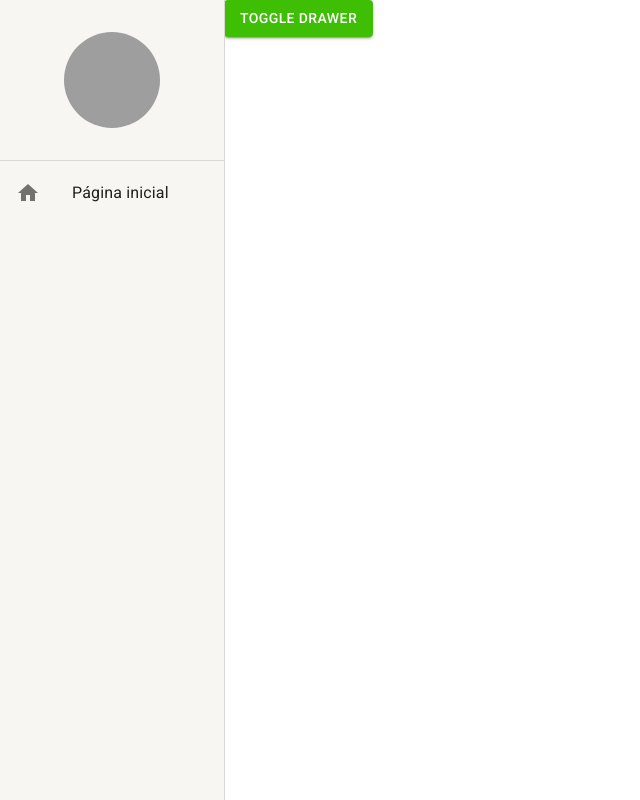
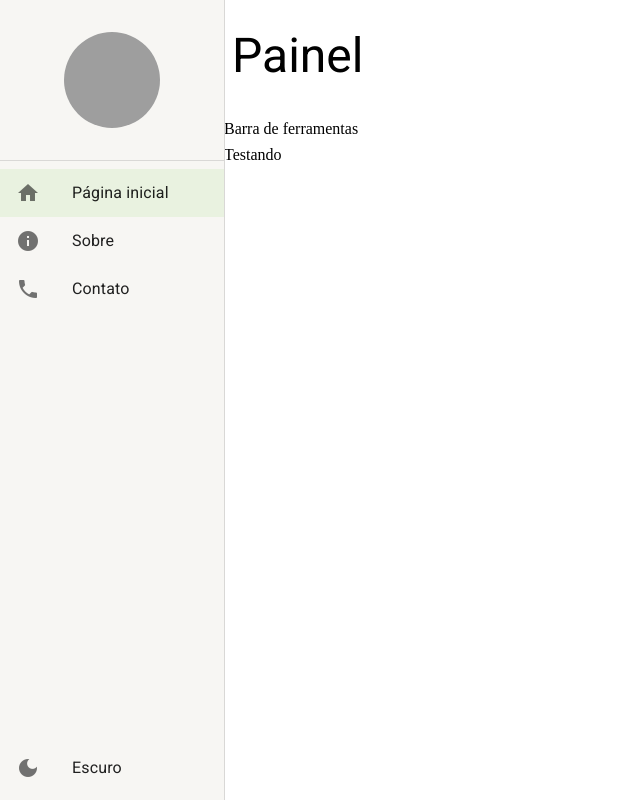
Before and after one commit to edusurf10/new-front-end, a React (Create React App) app: page /home in a window 1280 px wide. Before the commit this address led to /pagina-inicial. Shown: the whole page, without its empty margins (0-640 px from the left). Built offline with nearby package versions, Linux system fonts and the light colour scheme; grey boxes are pictures that could not be loaded.

Commit message:
feat: :sparkles: added toggle theme

```diff
--- /dev/null
+++ b/src/pages/dashboard/Dashboard.tsx
@@ -0,0 +1,11 @@
+import { LayoutDefaultOfPage } from '../../shared/layouts'
+
+
+export const Dashboard = () => {
+
+  return (
+    <LayoutDefaultOfPage titles='Painel' toolBar={<>Barra de ferramentas</>} >
+      Testando
+    </LayoutDefaultOfPage>
+  )
+}
--- a/src/pages/index.ts
+++ b/src/pages/index.ts
@@ -1 +1 @@
-export { }
+export * from './dashboard/Dashboard'
--- a/src/routes/index.tsx
+++ b/src/routes/index.tsx
@@ -1,15 +1,40 @@
 import { Button } from '@mui/material'
+import { useEffect } from 'react'
 import { Navigate, Route, Routes } from 'react-router-dom'
+import { Dashboard } from '../pages'
 import { useDrawerContext } from '../shared/contexts'
 
 export const AppRoutes = () => {
 
-  const { toggleDrawerOpen } = useDrawerContext()
+  const { toggleDrawerOpen, setDrawerOptions } = useDrawerContext()
+
+  useEffect(() => {
+    setDrawerOptions([
+      {
+        label: 'Página inicial',
+        icon: 'home',
+        path: '/home'
+      },
+      {
+        label: 'Sobre',
+        icon: 'info',
+        path: '/about'
+      },
+      {
+        label: 'Contato',
+        icon: 'phone',
+        path: '/contact'
+      }
+    ])
+  }, [])
+
   return (
     <Routes>
-      <Route path='/pagina-inicial' element={<Button variant='contained' color='primary' onClick={toggleDrawerOpen}> Toggle Drawer </Button>} />
+      <Route path='/home' element={<Dashboard />} />
+      <Route path='/about' element={<Button variant='contained' color='primary' onClick={toggleDrawerOpen}> Toggle Drawer Sobre</Button>} />
+      <Route path='/contact' element={<Button variant='contained' color='primary' onClick={toggleDrawerOpen}> Toggle Drawer Contato</Button>} />
 
-      <Route path='*' element={<Navigate to='/pagina-inicial' />} />
+      <Route path='*' element={<Navigate to='/home' />} />
     </Routes>
   )
 }
--- a/src/shared/components/lateral-menu/LateralMenu.tsx
+++ b/src/shared/components/lateral-menu/LateralMenu.tsx
@@ -1,16 +1,59 @@
-import { Avatar, Divider, Drawer, Icon, List, ListItemButton, ListItemIcon, ListItemText, useMediaQuery, useTheme } from '@mui/material'
-import { Box } from '@mui/system'
+import {
+  Avatar,
+  Box,
+  Divider,
+  Drawer,
+  Icon,
+  List,
+  ListItemButton,
+  ListItemIcon,
+  ListItemText,
+  useMediaQuery,
+  useTheme
+} from '@mui/material'
 import { ReactNode } from 'react'
-import { useDrawerContext } from '../../contexts'
+import { useMatch, useNavigate, useResolvedPath } from 'react-router-dom'
+import { useAppThemeContext, useDrawerContext } from '../../contexts'
 
-interface IPropsData {
+interface ILateralMenuProps {
   children?: ReactNode
 }
-export const LateralMenu: React.FC<IPropsData> = ({ children }) => {
+
+interface IListItemLinkProps {
+  children?: ReactNode,
+  label: string,
+  icon: string,
+  to: string,
+  onClick?: () => void
+}
+
+export const ListItemLink: React.FC<IListItemLinkProps> = ({icon, label, onClick, to}) => {
+  const navigate = useNavigate()
+
+  const resolvedPath = useResolvedPath(to)
+  const match = useMatch({path: resolvedPath.pathname, end: false})
+
+  const handleClick = () => {
+    navigate(to)
+    onClick?.()
+  }
+
+  return (
+    <ListItemButton selected={!!match} onClick={handleClick}>
+      <ListItemIcon>
+        <Icon>{icon}</Icon>
+      </ListItemIcon>
+      <ListItemText primary={label} />
+    </ListItemButton>
+  )
+}
+
+export const LateralMenu: React.FC<ILateralMenuProps> = ({ children }) => {
 
   const theme = useTheme()
   const smDown = useMediaQuery(theme.breakpoints.down('sm'))
-  const { isDrawerOpen, toggleDrawerOpen } = useDrawerContext()
+  const { isDrawerOpen, toggleDrawerOpen, drawerOptions } = useDrawerContext()
+  const { toggleTheme, themeName } = useAppThemeContext()
 
   return (
     <>
@@ -34,11 +77,25 @@ export const LateralMenu: React.FC<IPropsData> = ({ children }) => {
           <Divider />
           <Box flex={1}>
             <List component='nav'>
-              <ListItemButton>
+              {drawerOptions.map(drawerOption => (
+                <ListItemLink
+                  key={drawerOption.path}
+                  label={drawerOption.label}
+                  icon={drawerOption.icon}
+                  to={drawerOption.path}
+                  onClick={smDown ? toggleDrawerOpen : undefined}
+                />
+              ))}
+            </List>
+          </Box>
+
+          <Box>
+            <List component='nav'>
+              <ListItemButton onClick={toggleTheme}>
                 <ListItemIcon>
-                  <Icon>home</Icon>
+                  <Icon>{themeName === 'dark' ? 'light_mode' : 'dark_mode'}</Icon>
                 </ListItemIcon>
-                <ListItemText primary='Página inicial' />
+                <ListItemText primary={themeName === 'dark' ? 'Claro' : 'Escuro'} />
               </ListItemButton>
             </List>
           </Box>
--- a/src/shared/contexts/DrawerContext.tsx
+++ b/src/shared/contexts/DrawerContext.tsx
@@ -1,9 +1,20 @@
 import { createContext, ReactNode, useCallback, useContext, useState } from 'react'
 
+interface IProps {
+  children?: ReactNode
+}
+
 interface IDrawerContextData {
-  isDrawerOpen?: boolean
-  toggleDrawerOpen?: () => void
-  children?: ReactNode
+  isDrawerOpen: boolean
+  toggleDrawerOpen: () => void
+  drawerOptions: IDrawerOption[]
+  setDrawerOptions: (newDrawerOptions: IDrawerOption[]) => void
+}
+
+interface IDrawerOption {
+  icon: string
+  path: string
+  label: string
 }
 
 const DrawerContext = createContext({} as IDrawerContextData)
@@ -12,16 +23,21 @@ export const useDrawerContext = () => {
   return useContext(DrawerContext)
 }
 
-export const DrawerProvider: React.FC<IDrawerContextData> = ({ children }) => {
+export const DrawerProvider: React.FC<IProps> = ({ children }) => {
+  const [drawerOptions, setDrawerOptions] = useState<IDrawerOption[]>([])
   const [isDrawerOpen, setIsDrawerOpen] = useState(false)
 
   const toggleDrawerOpen = useCallback(() => {
     setIsDrawerOpen(oldIsDrawerOpen => !oldIsDrawerOpen)
   }, [])
 
+  const handleSetDrawerOptions = useCallback((newDrawerOptions: IDrawerOption[]) => {
+    setDrawerOptions(newDrawerOptions)
+  }, [])
+
 
   return (
-    <DrawerContext.Provider value={{isDrawerOpen, toggleDrawerOpen}}>
+    <DrawerContext.Provider value={{ isDrawerOpen, drawerOptions, toggleDrawerOpen, setDrawerOptions: handleSetDrawerOptions }}>
       { children }
     </DrawerContext.Provider>
   )
--- /dev/null
+++ b/src/shared/layouts/LayoutDefaultOfPage.tsx
@@ -0,0 +1,54 @@
+import { ReactNode } from 'react'
+import { useDrawerContext } from '../contexts'
+import { Box, Icon, IconButton, Typography, useMediaQuery, useTheme } from '@mui/material'
+
+interface ILayoutDefaultOfPageProps {
+  titles: string
+  toolBar?: ReactNode
+  children?: ReactNode
+}
+
+export const LayoutDefaultOfPage: React.FC<ILayoutDefaultOfPageProps> = ({ children, titles, toolBar }) => {
+  const theme = useTheme()
+  const smDown = useMediaQuery(theme.breakpoints.down('sm'))
+  const mdDown = useMediaQuery(theme.breakpoints.down('md'))
+
+  const { toggleDrawerOpen } = useDrawerContext()
+
+  return (
+    <Box height='100%' display='flex' flexDirection='column' gap={1} >
+      <Box
+        padding={1}
+        display='flex'
+        alignItems='center'
+        gap={1}
+        height={theme.spacing(smDown ? 6 : mdDown ? 8 : 12)}
+      >
+        {smDown && (
+          <IconButton onClick={toggleDrawerOpen}>
+            <Icon>menu</Icon>
+          </IconButton>
+        )}
+
+        <Typography
+          variant={smDown ? 'h5' : mdDown ? 'h4' : 'h3'}
+          overflow='hidden'
+          whiteSpace='nowrap'
+          textOverflow='ellipsis'
+        >
+          { titles }
+        </Typography>
+      </Box>
+
+      {toolBar && (
+        <Box>
+          { toolBar }
+        </Box>
+      )}
+
+      <Box flex={1} overflow='auto' >
+        { children }
+      </Box>
+    </Box>
+  )
+}
--- a/src/shared/layouts/index.ts
+++ b/src/shared/layouts/index.ts
@@ -1 +1 @@
-export { }
+export * from './LayoutDefaultOfPage'
--- a/src/shared/themes/Dark.ts
+++ b/src/shared/themes/Dark.ts
@@ -3,6 +3,7 @@ import { grey } from '@mui/material/colors'
 
 export const DarkTheme = createTheme({
   palette: {
+    mode: 'dark',
     primary: {
       main: '#3fbf04',
       dark: '#009600',
@@ -19,5 +20,10 @@ export const DarkTheme = createTheme({
       default: '#303134',
       paper: '#202124'
     }
+  },
+  typography: {
+    allVariants: {
+      color: 'white'
+    }
   }
 })
--- a/src/shared/themes/Light.ts
+++ b/src/shared/themes/Light.ts
@@ -3,6 +3,7 @@ import { grey } from '@mui/material/colors'
 
 export const LightTheme = createTheme({
   palette: {
+    mode: 'light',
     primary: {
       main: '#3fbf04',
       dark: '#009600',
```
Also changed, not shown: src/shared/components/tools-bar/ToolsBar.tsx (added, +11 -0 lines).
